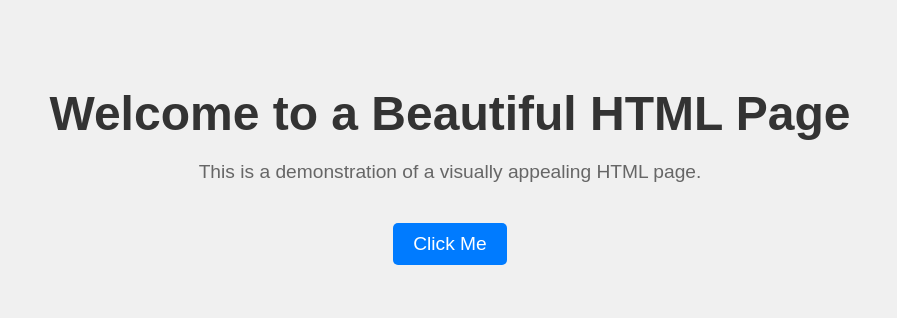
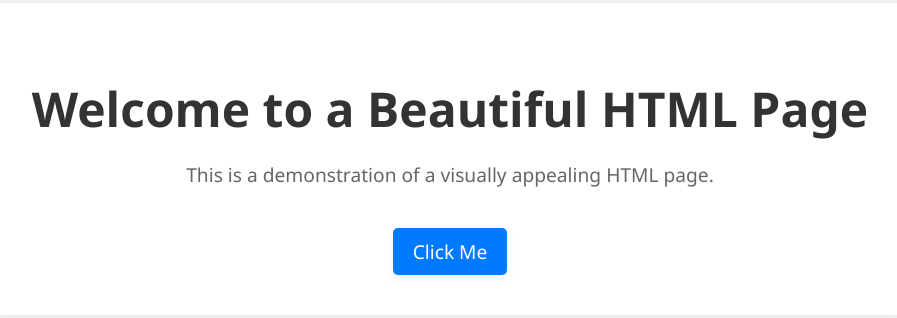
Before and after one commit to Kushalsharma0702/sample.github.io, a plain HTML site: page index.html in a window 1280 px wide. Shown: the part 241-559 px from the top of the page, without its empty margins (190-1087 px from the left). Drawn offline with Linux system fonts and the light colour scheme.

Commit message:
Update index.html

```diff
--- a/index.html
+++ b/index.html
@@ -6,8 +6,8 @@
 <title>Beautiful HTML Page</title>
 <style>
   body {
-    font-family: Arial, sans-serif;
-    background-color: #f0f0f0;
+    font-family: 'Segoe UI', Tahoma, Geneva, Verdana, sans-serif;
+    background-color: #f8f9fa;
     margin: 0;
     padding: 0;
     display: flex;
@@ -17,6 +17,10 @@
   }
   .container {
     text-align: center;
+    background-color: #fff;
+    padding: 40px;
+    border-radius: 10px;
+    box-shadow: 0px 0px 20px rgba(0, 0, 0, 0.1);
   }
   h1 {
     color: #333;
@@ -37,6 +41,7 @@
     border-radius: 5px;
     text-decoration: none;
     transition: background-color 0.3s ease;
+    box-shadow: 0px 4px 8px rgba(0, 123, 255, 0.1);
   }
   .button:hover {
     background-color: #0056b3;
```
